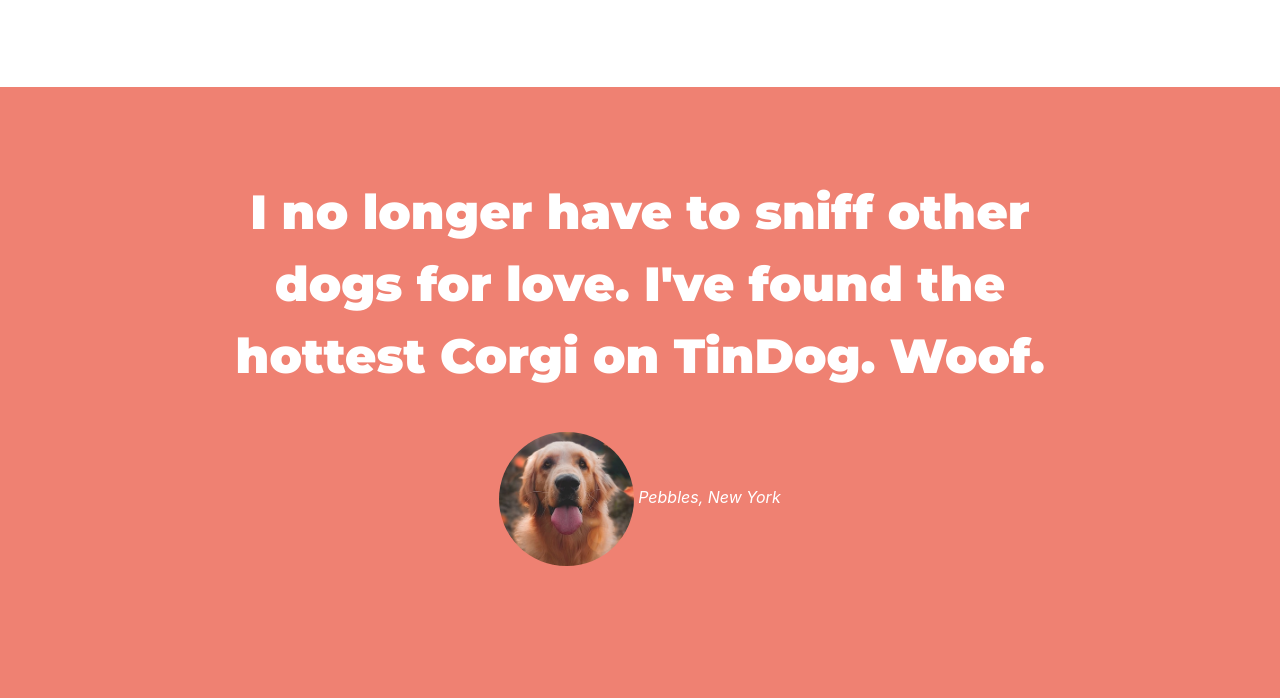
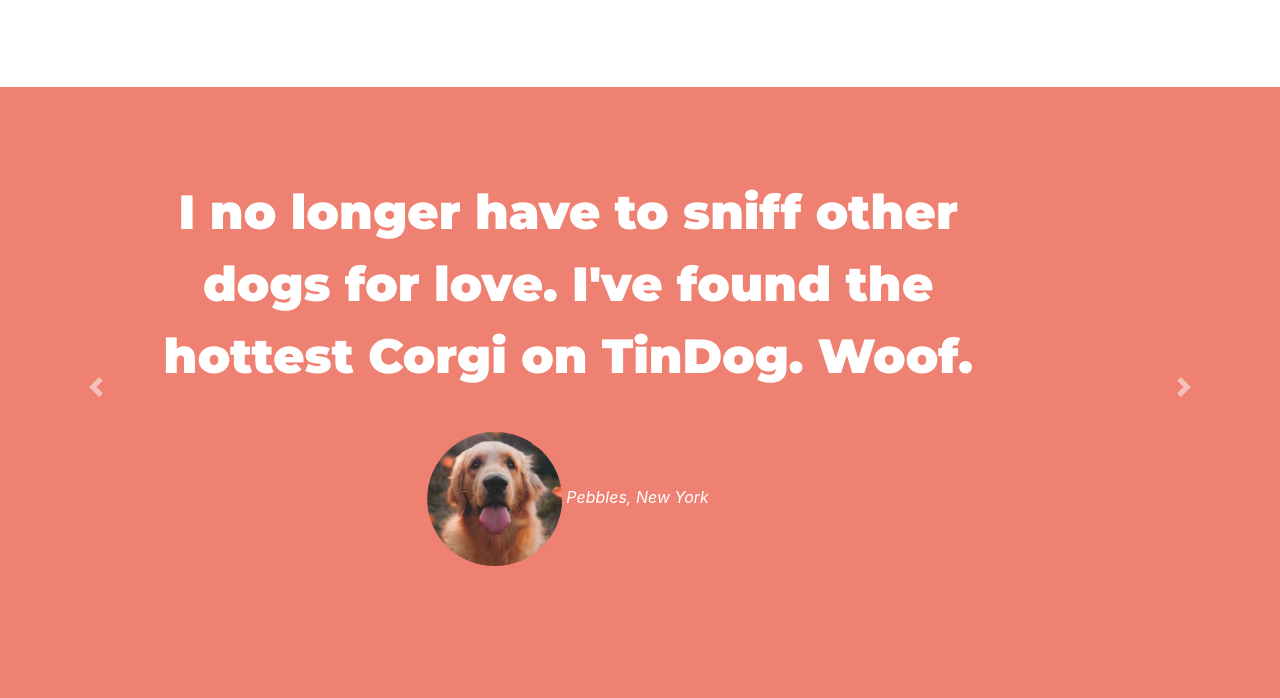
Before and after one commit to cgarrido-a/TinDog, a plain HTML site: page index.html in a window 1280 px wide. Shown: the part 1040-1738 px from the top of the page. Drawn offline with nearby package versions, Linux system fonts and the light colour scheme.

Commit message:
feat(carousel): added carousel to testimonials section

```diff
--- a/css/styles.css
+++ b/css/styles.css
@@ -79,7 +79,6 @@
 /* Testimonials */
 
 #testimonials{
-    padding: 7% 15%;
     text-align: center;
     background-color: #ef8172;
     color: #fff;
@@ -108,3 +107,7 @@
     width: 15%;
     margin: 2rem 2rem 3rem;
 }
+
+.carousel-item{
+    padding: 7% 15%;
+}
--- a/index.html
+++ b/index.html
@@ -94,14 +94,28 @@
 
   <section id="testimonials">
 
-    <h2 class="testimonial-title">I no longer have to sniff other dogs for love. I've found the hottest Corgi on TinDog. Woof.</h2>
-    <img class="testimonial-image" src="images/dog-img.jpg" alt="dog-profile">
-    <em>Pebbles, New York</em>
-
-    <!-- <h2 class="testimonial-text">My dog used to be so lonely, but with TinDog's help, they've found the love of their life. I think.</h2>
-    <img class="testimonial-image" src="images/lady-img.jpg" alt="lady-profile">
-    <em>Beverly, Illinois</em> -->
-
+    <div id="testimonial-carousel" class="carousel slide" data-ride="carousel">
+      <div class="carousel-inner">
+        <div class="carousel-item active">
+          <h2 class="testimonial-title">I no longer have to sniff other dogs for love. I've found the hottest Corgi on TinDog. Woof.</h2>
+          <img class="testimonial-image" src="images/dog-img.jpg" alt="dog-profile">
+          <em>Pebbles, New York</em>
+        </div>
+        <div class="carousel-item">
+          <h2 class="testimonial-text">My dog used to be so lonely, but with TinDog's help, they've found the love of their life. I think.</h2>
+          <img class="testimonial-image" src="images/lady-img.jpg" alt="lady-profile">
+          <em>Beverly, Illinois</em>
+        </div>
+      </div>
+     <button class="carousel-control-prev" type="button" data-target="#testimonial-carousel" data-slide="prev">
+        <span class="carousel-control-prev-icon" aria-hidden="true"></span>
+        <span class="sr-only">Previous</span>
+      </button>
+      <button class="carousel-control-next" type="button" data-target="#testimonial-carousel" data-slide="next">
+        <span class="carousel-control-next-icon" aria-hidden="true"></span>
+        <span class="sr-only">Next</span>
+      </button>
+    </div>
   </section>
 
 
```
